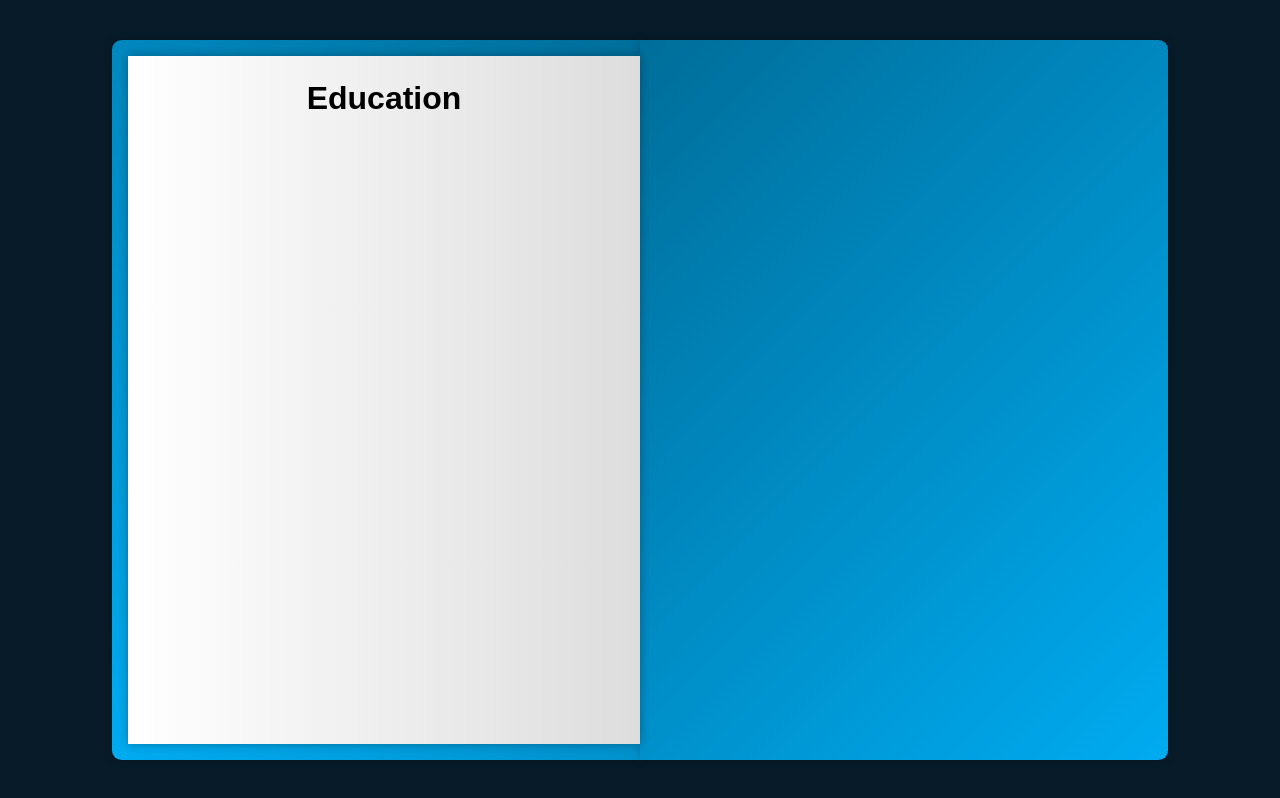
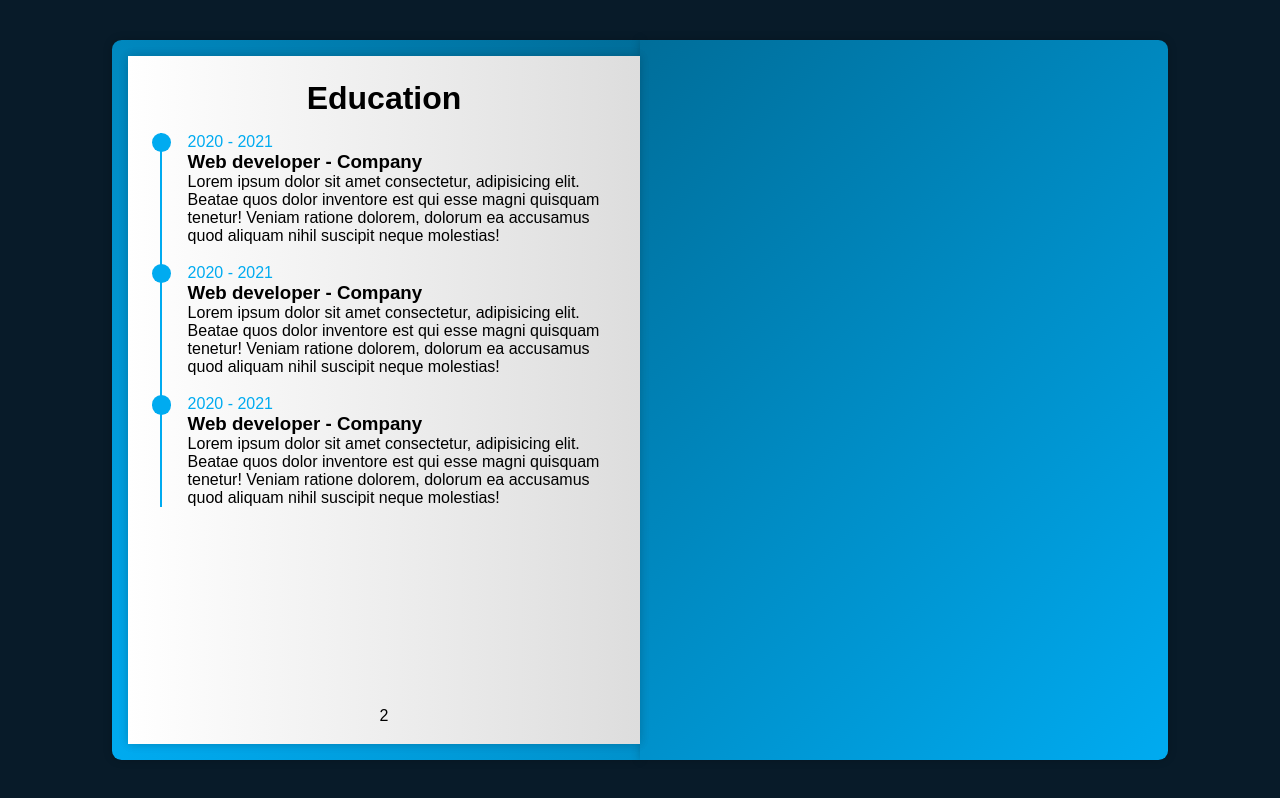
Before and after one commit to NoubissiViany/Portfolio, a React (Vite) app: page / in a window 1280 px wide. Built offline with nearby package versions, Linux system fonts and the light colour scheme.

Commit message:
Design the education page

```diff
--- a/src/App.jsx
+++ b/src/App.jsx
@@ -1,5 +1,4 @@
 import "./App.css";
-import Education from "./components/education/Education";
 import Experience from "./components/experience/Experience";
 import Profile from "./components/profile/Profile";
 
@@ -12,7 +11,6 @@ function App() {
         <div className="book">
           <Profile />
           <Experience />
-          <Education />
         </div>
       </div>
     </div>
--- a/src/components/education/Education.jsx
+++ b/src/components/education/Education.jsx
@@ -1,11 +1,44 @@
-import "../experience/experience.css";
-
 export default function Education() {
   return (
-    <div className="book-page page-right" id="turn-1">
-      <div className="page-back">
-        <h1 className="title">Education</h1>
+    <div className="page-back">
+      <h1 className="title">Education</h1>
+
+      <div className="workeduc-box">
+        <div className="workeduc-content">
+          <span className="year">2020 - 2021</span>
+          <h3>Web developer - Company</h3>
+          <p>
+            Lorem ipsum dolor sit amet consectetur, adipisicing elit. Beatae
+            quos dolor inventore est qui esse magni quisquam tenetur! Veniam
+            ratione dolorem, dolorum ea accusamus quod aliquam nihil suscipit
+            neque molestias!
+          </p>
+        </div>
+
+        <div className="workeduc-content">
+          <span className="year">2020 - 2021</span>
+          <h3>Web developer - Company</h3>
+          <p>
+            Lorem ipsum dolor sit amet consectetur, adipisicing elit. Beatae
+            quos dolor inventore est qui esse magni quisquam tenetur! Veniam
+            ratione dolorem, dolorum ea accusamus quod aliquam nihil suscipit
+            neque molestias!
+          </p>
+        </div>
+
+        <div className="workeduc-content">
+          <span className="year">2020 - 2021</span>
+          <h3>Web developer - Company</h3>
+          <p>
+            Lorem ipsum dolor sit amet consectetur, adipisicing elit. Beatae
+            quos dolor inventore est qui esse magni quisquam tenetur! Veniam
+            ratione dolorem, dolorum ea accusamus quod aliquam nihil suscipit
+            neque molestias!
+          </p>
+        </div>
       </div>
+      <span className="number-page">2</span>
+      <span className="nextprev-btn back" data-page="turn-1"></span>
     </div>
   );
 }
--- a/src/components/experience/Experience.jsx
+++ b/src/components/experience/Experience.jsx
@@ -1,8 +1,9 @@
+import Education from "../education/Education";
 import "./experience.css";
 
 export default function Experience() {
   return (
-    <div className="book-page page-right " id="turn-1">
+    <div className="book-page page-right turn" id="turn-1">
       <div className="page-front">
         <h1 className="title">Work Experience</h1>
 
@@ -43,6 +44,7 @@ export default function Experience() {
         <span className="number-page">1</span>
         <span className="nextprev-btn" data-page="turn-1"></span>
       </div>
+      <Education />
     </div>
   );
 }
--- a/src/components/experience/experience.css
+++ b/src/components/experience/experience.css
@@ -7,7 +7,7 @@
   transform-origin: left;
 }
 
-.book-page.page-right {
+.book-page.page-right.turn {
   transform: rotateY(-180deg);
 }
 
```
